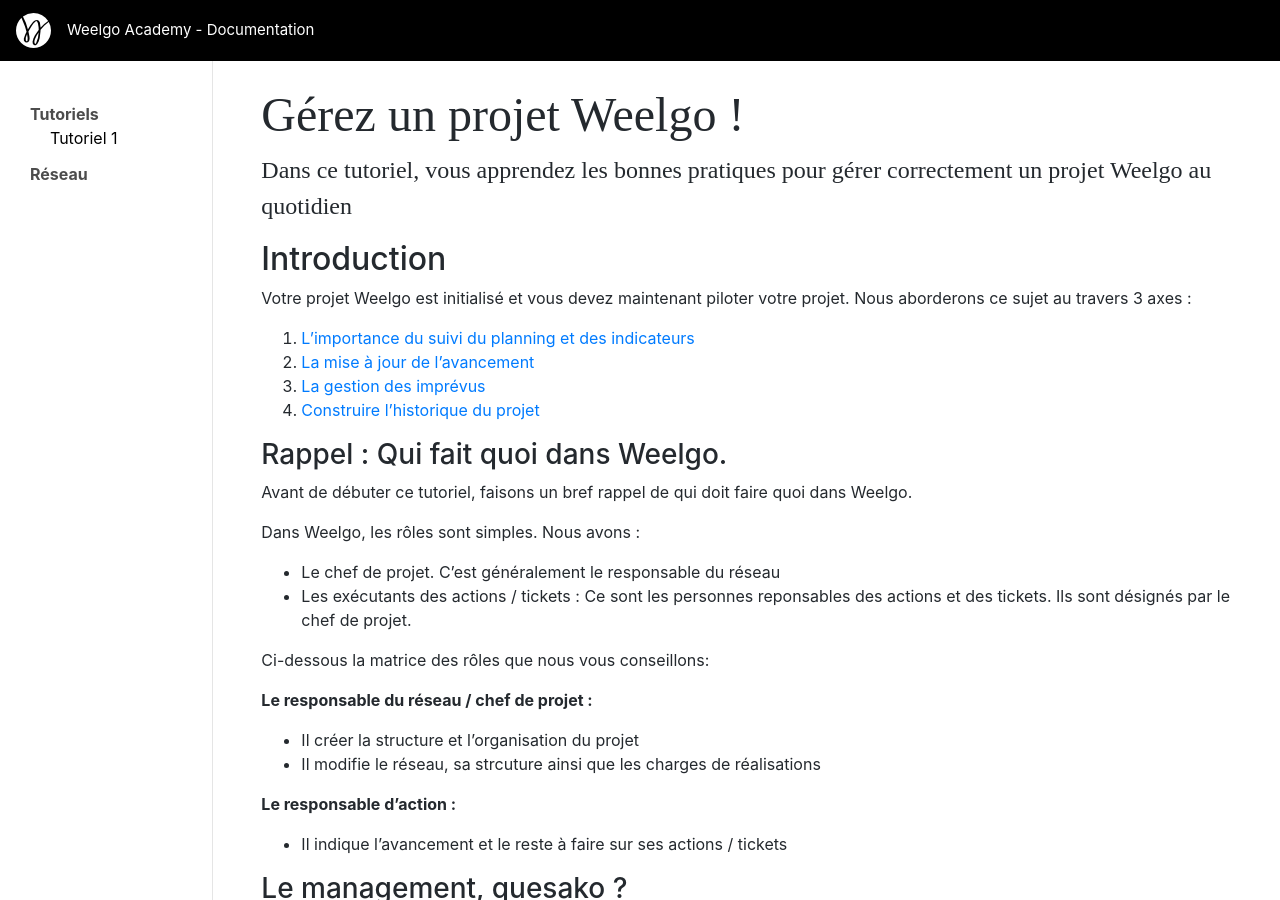
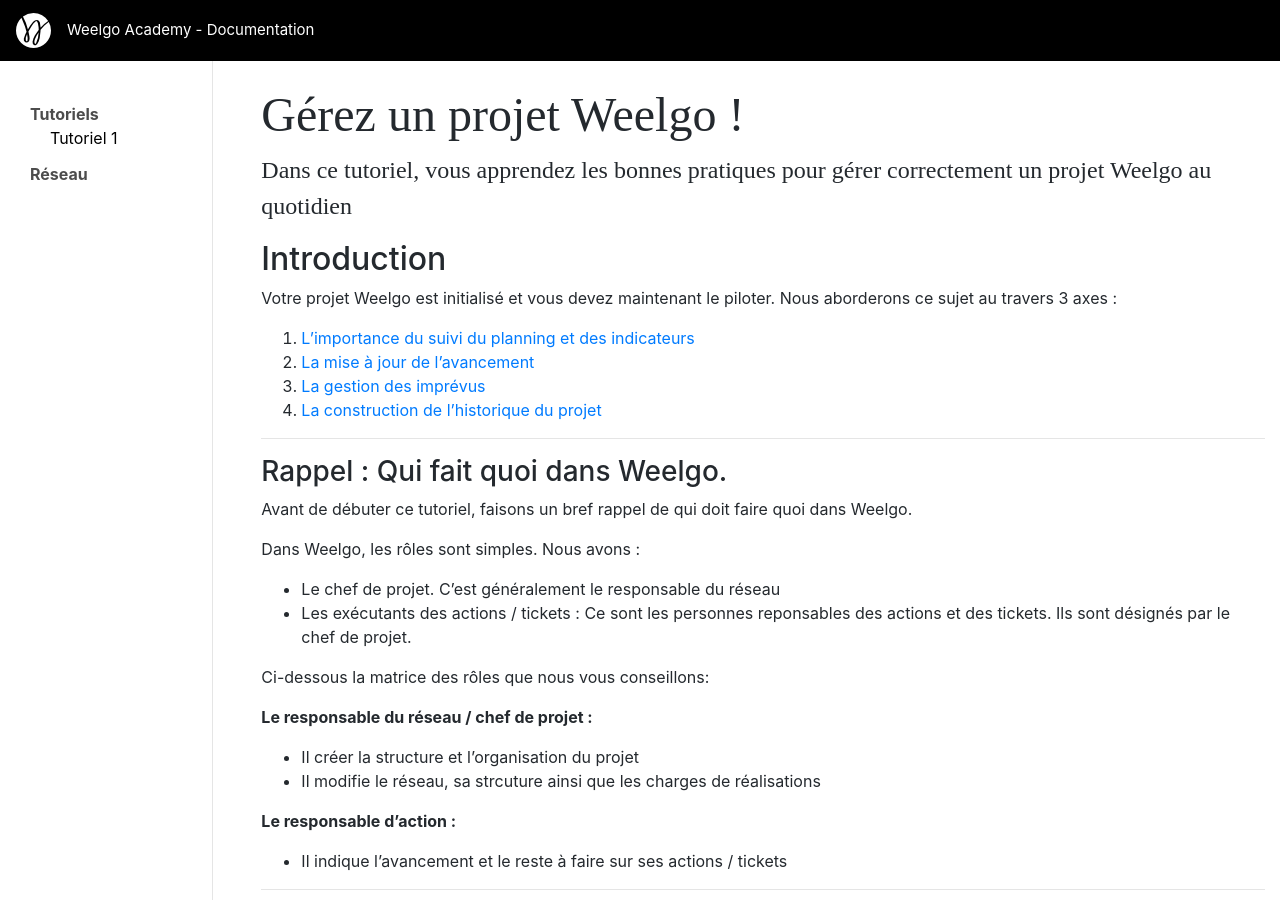
Before and after one commit to Weelgo/weelgo.github.io, a Jekyll site: the page built from fr/tutoriels/suiviProjet.md, in a window 1280 px wide and 900 px high. Built offline with Jekyll 4.4.1, drawn with Linux system fonts in a browser that asks for light colours; some of the changed text lies outside the part shown.

Commit message:
Update suiviProjet.md

```diff
--- a/fr/tutoriels/suiviProjet.md
+++ b/fr/tutoriels/suiviProjet.md
@@ -8,11 +8,14 @@
 ## Introduction
 
 
-Votre projet Weelgo est initialisé et vous devez maintenant piloter votre projet. Nous aborderons ce sujet au travers 3 axes :
+Votre projet Weelgo est initialisé et vous devez maintenant le piloter. Nous aborderons ce sujet au travers 3 axes :
 1. [L'importance du suivi du planning et des indicateurs](#importancePlanning)
 2. [La mise à jour de l'avancement](#majAvancement)
 2. [La gestion des imprévus](#gestionImprevus)
-3. [Construire l'historique du projet](#historiqueProjet)
+3. [La construction de l'historique du projet](#historiqueProjet)
+
+
+---
 
 ### Rappel : Qui fait quoi dans Weelgo.
 
@@ -30,6 +33,8 @@
 
 **Le responsable d'action :**
 + Il indique l'avancement et le reste à faire sur ses actions / tickets
+
+---
 
 
 ### Le management, quesako ?
@@ -377,7 +382,7 @@
 La modification du réseau doit être effectué par le responsable du réseau.
 Cet arbitrage peut avoir été partagé avec l'équipe mais toute modification du réseau reste à la charge du responsable.
 
-## 4. Construire l'historique du projet
+## 4. La construction de l'historique du projet
 
 Dans weelgo, vous avez la possibilité de construire l'historique du projet. Cet historique ou snapshot, permet de prendre une photo du projet à un instant T.
 
```
